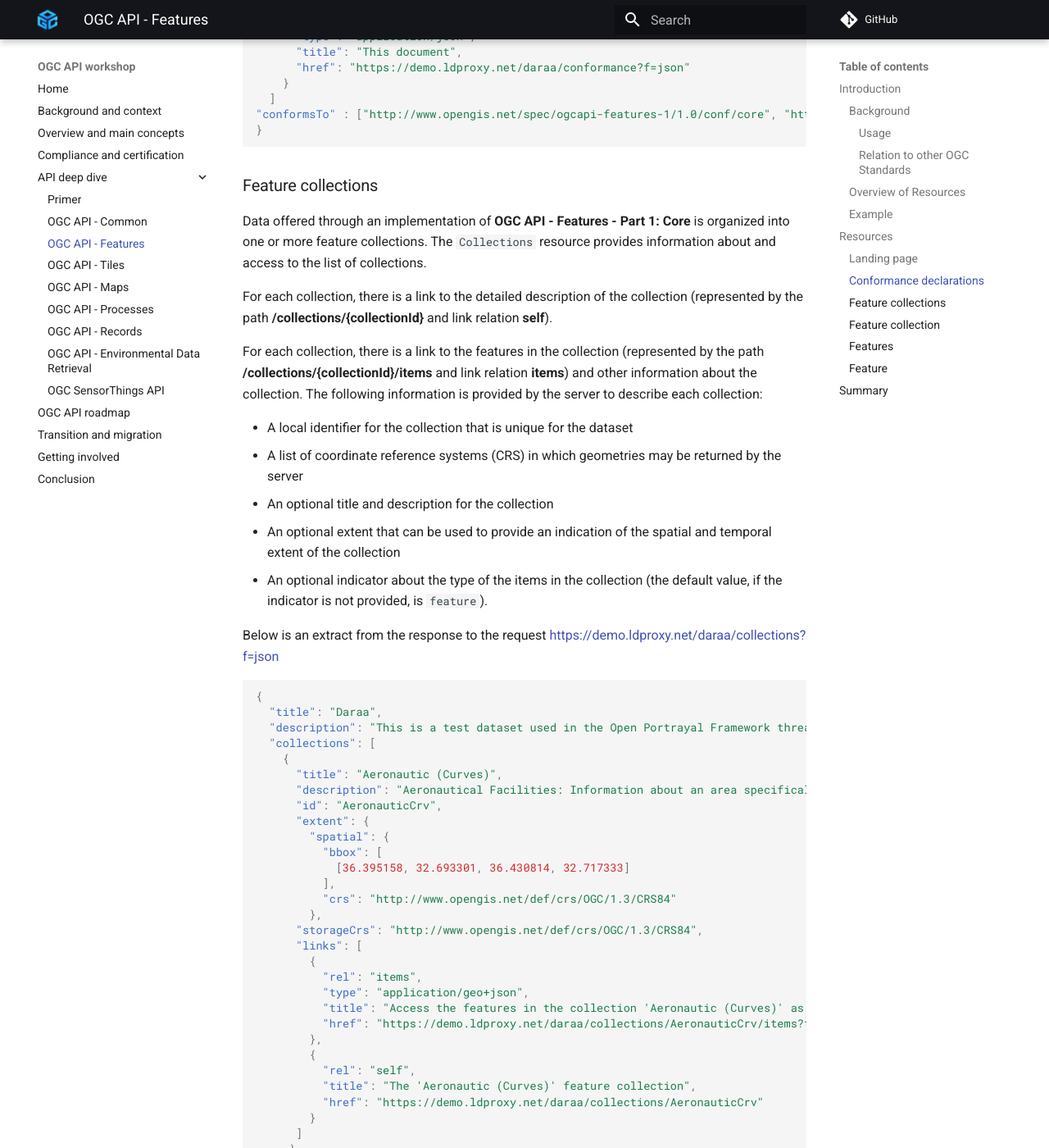
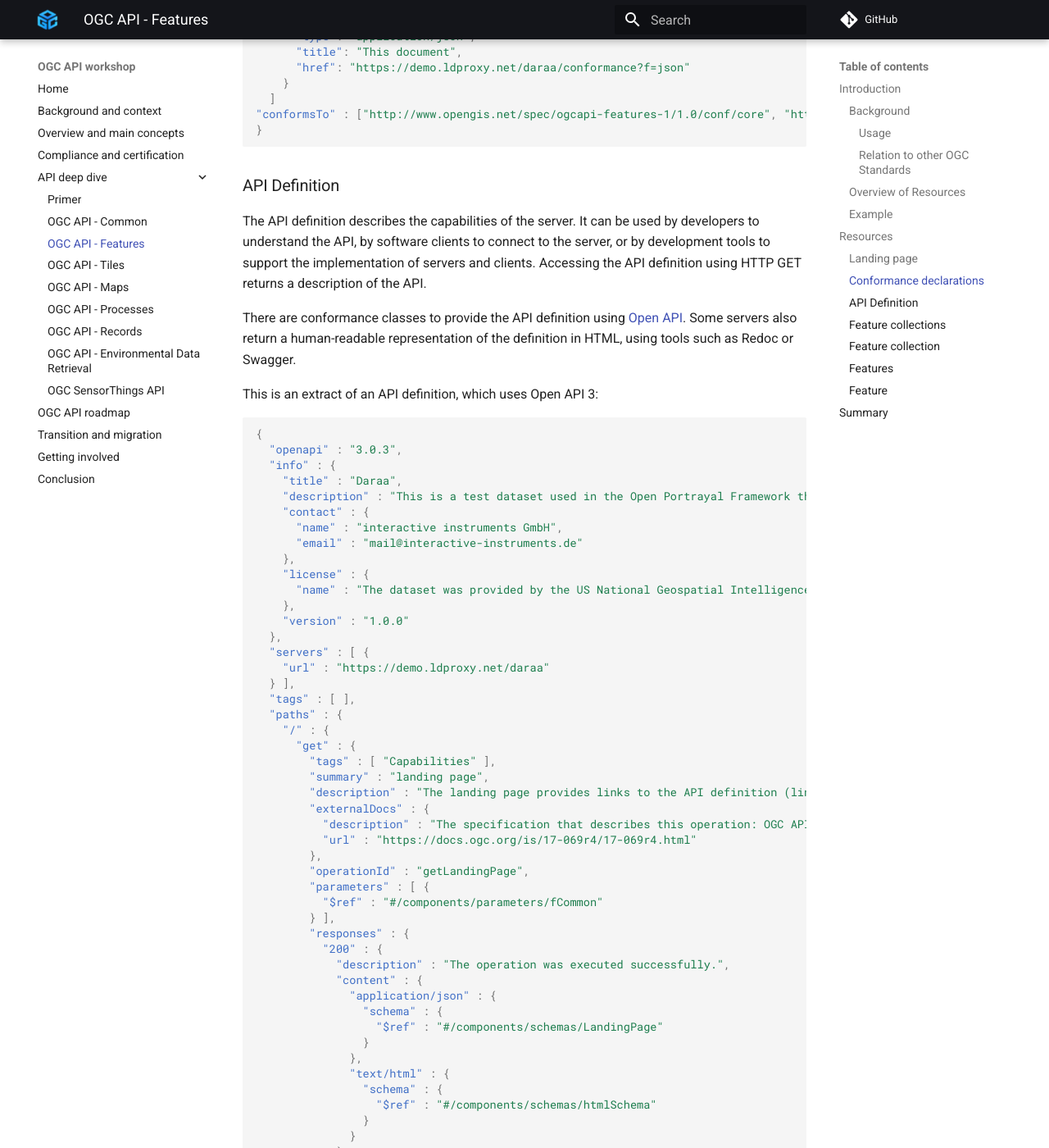
Before and after one commit to opengeospatial/ogcapi-workshop, an MkDocs documentation site: the page built from workshop/content/docs/api-deep-dive/features.md, in a window 1280 px wide and 1400 px high, scrolled down 5111 px. Shown: the whole window at 82% size. Built offline with MkDocs 1.6.1 and Material for MkDocs 9.7.7, drawn with Linux system fonts in a browser that asks for light colours; comment, search, counter and statistics services are not loaded; some of the changed text lies outside the part shown.

Commit message:
- added introduction to tiles - added section about API definition and link to it from every standard

````diff
--- a/workshop/content/docs/api-deep-dive/features.md
+++ b/workshop/content/docs/api-deep-dive/features.md
@@ -276,6 +276,82 @@ declaration.
 "conformsTo" : ["http://www.opengis.net/spec/ogcapi-features-1/1.0/conf/core", "http://www.opengis.net/spec/ogcapi-features-1/1.0/conf/geojson", "http://www.opengis.net/spec/ogcapi-features-1/1.0/conf/html", "http://www.opengis.net/spec/ogcapi-features-1/1.0/conf/oas30", "http://www.opengis.net/spec/ogcapi-features-2/1.0/conf/crs", "http://www.opengis.net/spec/ogcapi-features-3/0.0/conf/features-filter", "http://www.opengis.net/spec/ogcapi-features-3/0.0/conf/filter", "http://www.opengis.net/spec/ogcapi-features-3/0.0/conf/queryables", "http://www.opengis.net/spec/ogcapi-features-3/0.0/conf/queryables-query-parameters"]
 }
 ```
+
+### API Definition
+
+The API definition describes the capabilities of the server. It can be used by developers to understand the API, by software clients to connect to the server, or by development tools to support the implementation of servers and clients. Accessing the API definition using HTTP GET returns a description of the API.
+
+There are conformance classes to provide the API definition using [Open API](https://ogcapi-workshop.ogc.org/overview-and-main-concepts/#openapi). Some servers also return a human-readable representation of the definition in HTML, using tools such as Redoc or Swagger.
+
+This is an extract of an API definition, which uses Open API 3:
+
+``` json
+{
+  "openapi" : "3.0.3",
+  "info" : {
+    "title" : "Daraa",
+    "description" : "This is a test dataset used in the Open Portrayal Framework thread in the OGC Testbed-15 as well as the OGC Vector Tiles Pilot Phase 2. The data is based on OpenStreetMap data from the region of Daraa, Syria, converted to the Topographic Data Store schema of NGA.\n\n_Note: This API is based on API building blocks (e.g., operations, query parameters, or headers) specified in OGC API Standards or drafts of those standards. For more information about OGC API Standards, see [https://ogcapi.ogc.org](https://ogcapi.ogc.org/). Some building blocks of this API can be preliminary and may change in this API, because they are not yet based on a stable specification. The maturity is stated for each building block._",
+    "contact" : {
+      "name" : "interactive instruments GmbH",
+      "email" : "mail@interactive-instruments.de"
+    },
+    "license" : {
+      "name" : "The dataset was provided by the US National Geospatial Intelligence Agency (NGA) for development, testing and demonstrations in initiatives of the Open Geospatial Consortium (OGC). For any reuse of the data outside this API, please contact NGA."
+    },
+    "version" : "1.0.0"
+  },
+  "servers" : [ {
+    "url" : "https://demo.ldproxy.net/daraa"
+  } ],
+  "tags" : [ ],
+  "paths" : {
+    "/" : {
+      "get" : {
+        "tags" : [ "Capabilities" ],
+        "summary" : "landing page",
+        "description" : "The landing page provides links to the API definition (link relations `service-desc` and `service-doc`), the Conformance declaration (path `/conformance`, link relation `conformance`), and other resources in the API.\n\n_Maturity: `STABLE`_",
+        "externalDocs" : {
+          "description" : "The specification that describes this operation: OGC API - Features - Part 1: Core",
+          "url" : "https://docs.ogc.org/is/17-069r4/17-069r4.html"
+        },
+        "operationId" : "getLandingPage",
+        "parameters" : [ {
+          "$ref" : "#/components/parameters/fCommon"
+        } ],
+        "responses" : {
+          "200" : {
+            "description" : "The operation was executed successfully.",
+            "content" : {
+              "application/json" : {
+                "schema" : {
+                  "$ref" : "#/components/schemas/LandingPage"
+                }
+              },
+              "text/html" : {
+                "schema" : {
+                  "$ref" : "#/components/schemas/htmlSchema"
+                }
+              }
+            }
+          },
+          "400" : {
+            "description" : "Bad Request"
+          },
+          "406" : {
+            "description" : "Not Acceptable"
+          },
+          "500" : {
+            "description" : "Server Error"
+          }
+        },
+        "x-maturity" : "STABLE_OGC"
+      }
+    },
+```
+You can access an HTML representation of the API definition [here](https://demo.ldproxy.net/daraa/api?f=html).
+
+!!! note
+    The use of ```/api``` on the server is optional and the API definition may be hosted in a different path or on completely separate server.
 
 ### Feature collections
 
````
Also changed, not shown: workshop/content/docs/api-deep-dive/environmental-data-retrieval.md (+5 -0 lines), workshop/content/docs/api-deep-dive/maps.md (+5 -0 lines), workshop/content/docs/api-deep-dive/records.md (+5 -0 lines), workshop/content/docs/api-deep-dive/tiles.md (+24 -4 lines), workshop/content/docs/assets/images/tm.png (added), workshop/content/docs/assets/images/tms.png (added).
